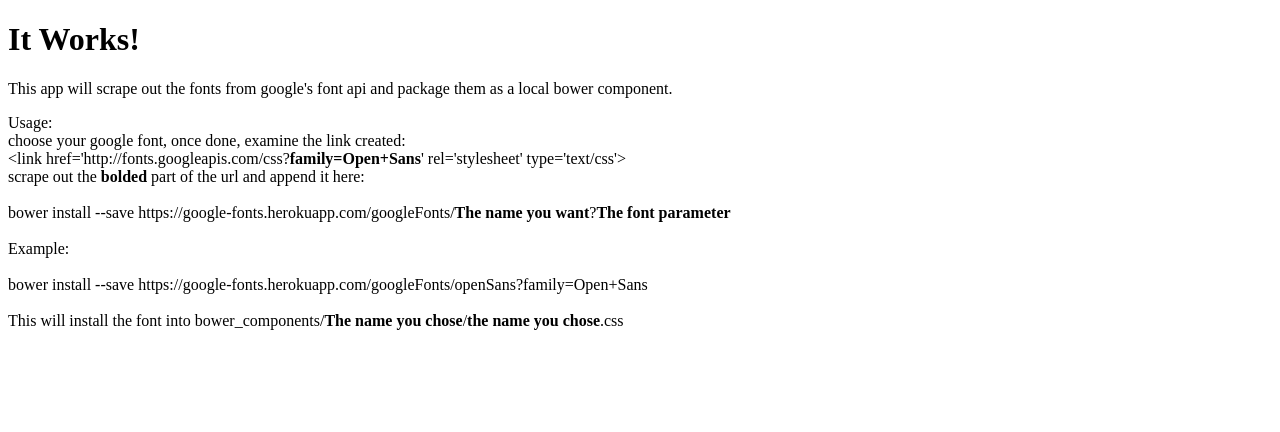
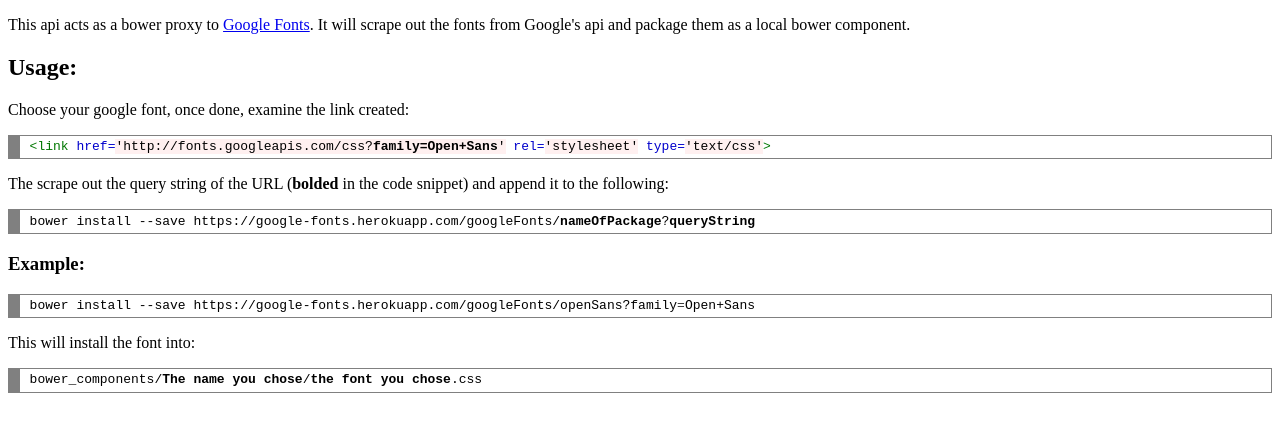
Before and after one commit to CardinalNow/google-fonts-bower-proxy, a website: page index.html in a window 1280 px wide. Drawn offline with Linux system fonts and the light colour scheme.

Commit message:
updated the index with some usage information

```diff
--- a/index.html
+++ b/index.html
@@ -2,24 +2,65 @@
 <html>
     <head lang="en">
         <meta charset="UTF-8">
-    <title></title>
+        <title>Google Fonts</title>
     </head>
     <body>
-    <h1>It Works!</h1>
-    <p>This app will scrape out the fonts from google's font api and package them as a local bower component.</p>
-    <p>Usage:<br />
-        choose your google font, once done, examine the link created: <br />
-        &lt;link href=&#39;http://fonts.googleapis.com/css?<b>family=Open+Sans</b>&#39; rel=&#39;stylesheet&#39; type=&#39;text/css&#39;&gt; <br />
-        scrape out the <b>bolded</b> part of the url and append it here:<br />
-        <br />
-        bower install --save https://google-fonts.herokuapp.com/googleFonts/<b>The name you want</b>?<b>The font parameter</b><br />
-        <br />
-        Example:<br />
-        <br />
-        bower install --save https://google-fonts.herokuapp.com/googleFonts/openSans?family=Open+Sans<br />
-        <br />
-        This will install the font into bower_components/<b>The name you chose</b>/<b>the name you chose</b>.css<br />
-        <br />
+        <p>
+            This api acts as a bower proxy to <a href="http://www.google.com/fonts/" target="_blank">Google Fonts</a>. It will scrape out the fonts from Google's api and package them as a
+            local bower component.
+        </p>
+
+        <h2>Usage:</h2>
+
+        <p>Choose your google font, once done, examine the link created:</p>
+
+        <p>
+            <!-- HTML generated using hilite.me -->
+
+            <div style="background: #ffffff; overflow:auto;width:auto;border:solid gray;border-width:.1em .1em .1em .8em;padding:.2em .6em;">
+                <pre style="margin: 0; line-height: 125%"><span style="color: #007700">&lt;link</span> <span style="color: #0000CC">href=</span><span
+                    style="background-color: #fff0f0">&#39;http://fonts.googleapis.com/css?<b>family=Open+Sans</b>&#39;</span> <span
+                    style="color: #0000CC">rel=</span><span style="background-color: #fff0f0">&#39;stylesheet&#39;</span> <span
+                    style="color: #0000CC">type=</span><span style="background-color: #fff0f0">&#39;text/css&#39;</span><span
+                    style="color: #007700">&gt;</span></pre>
+            </div>
+        </p>
+
+        <p>
+            The scrape out the query string of the URL (<b>bolded</b> in the code snippet) and append it to the following:
+        </p>
+
+
+        <p>
+            <!-- HTML generated using hilite.me -->
+
+            <div style="background: #ffffff; overflow:auto;width:auto;border:solid gray;border-width:.1em .1em .1em .8em;padding:.2em .6em;">
+                <pre style="margin: 0; line-height: 125%">bower install --save https://google-fonts.herokuapp.com/googleFonts/<b>nameOfPackage</b>?<b>queryString</b></pre>
+            </div>
+
+        </p>
+
+        <h3>Example:</h3>
+
+        <p>
+            <!-- HTML generated using hilite.me -->
+
+            <div style="background: #ffffff; overflow:auto;width:auto;border:solid gray;border-width:.1em .1em .1em .8em;padding:.2em .6em;">
+                <pre style="margin: 0; line-height: 125%">bower install --save https://google-fonts.herokuapp.com/googleFonts/openSans?family<span style="color: #333333">=</span>Open+Sans</pre>
+            </div>
+
+        </p>
+
+        <p>
+            This will install the font into:
+        </p>
+
+        <p>
+            <!-- HTML generated using hilite.me -->
+
+            <div style="background: #ffffff; overflow:auto;width:auto;border:solid gray;border-width:.1em .1em .1em .8em;padding:.2em .6em;">
+                <pre style="margin: 0; line-height: 125%">bower_components/<b>The name you chose</b>/<b>the font you chose</b>.css</pre>
+            </div>
         </p>
     </body>
 </html>
```
Lines whose indentation alone changed are shown as unchanged.
